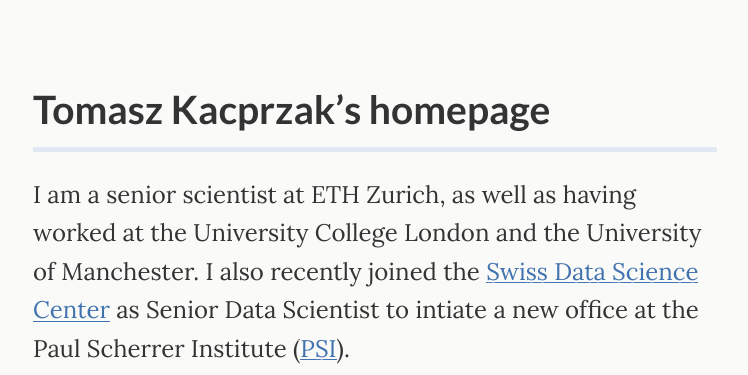
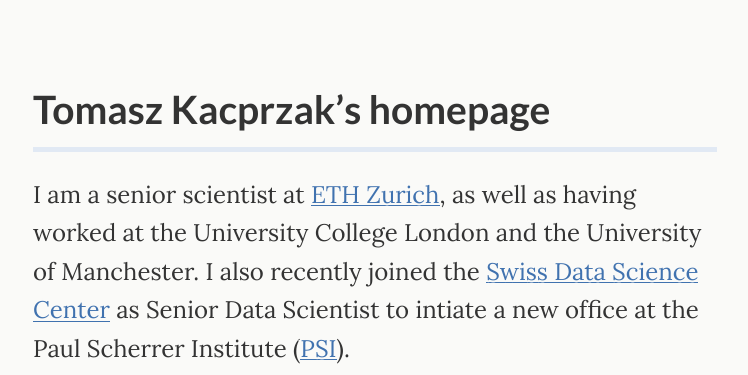
Before and after one commit to tomaszkacprzak/tomaszkacprzak.github.io, a Jekyll site: the page built from index.md, in a window 1280 px wide and 900 px high. Shown: the top 375 px of the window, without its empty margins (265-1013 px from the left). Built offline with Jekyll 4.4.1, drawn with Linux system fonts in a browser that asks for light colours; part of the change alters nothing that is shown.

```diff
--- a/index.md
+++ b/index.md
@@ -8,7 +8,7 @@ layout: default
 # **Tomasz Kacprzak's homepage**
 -----------------------------
 
-I am a senior scientist at ETH Zurich, as well as having worked at the University College London and the University of Manchester.
+I am a senior scientist at [ETH Zurich](www.cosmology.ethz.ch), as well as having worked at the University College London and the University of Manchester.
 I also recently joined the [Swiss Data Science Center](www.datascience.ch) as Senior Data Scientist to intiate a new office at the Paul Scherrer Institute ([PSI](www.psi.ch)).
 
 My focus is testing cosmological models using novel statistical and machine learning techniques.
```
